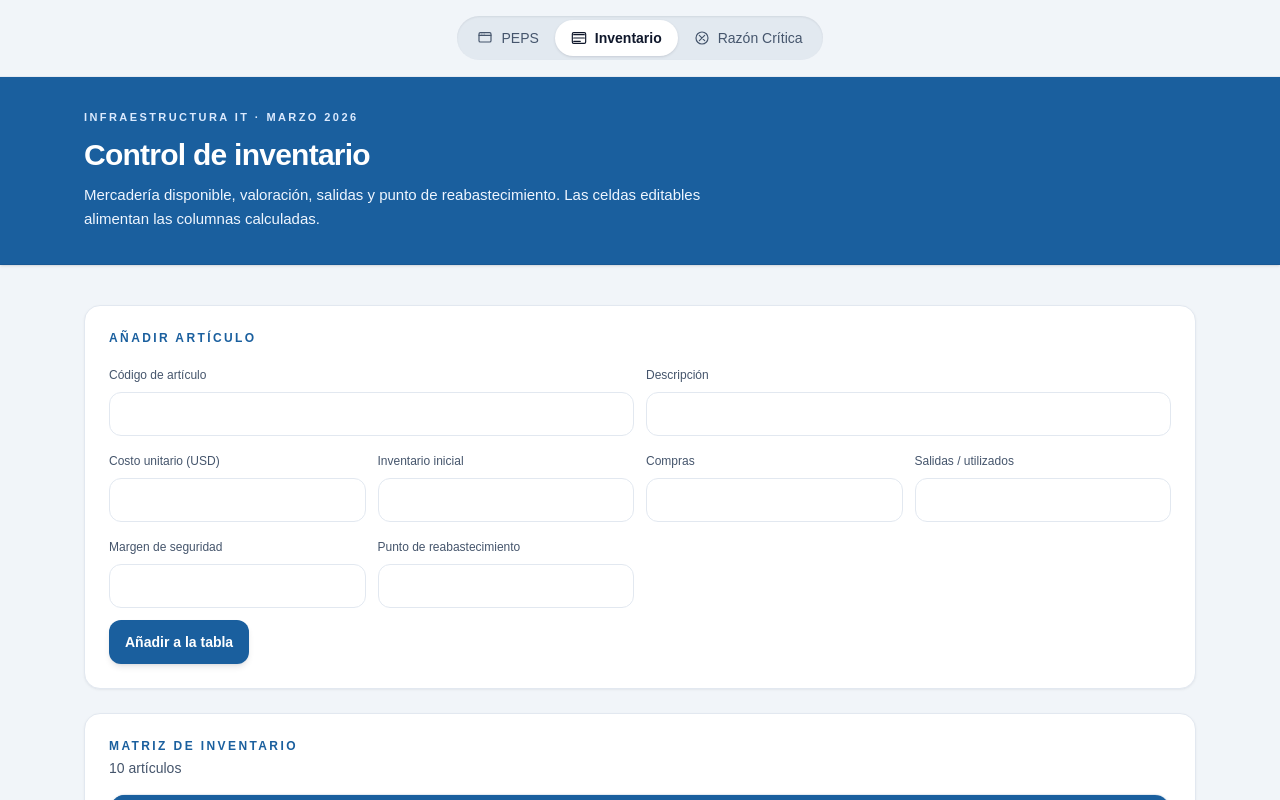
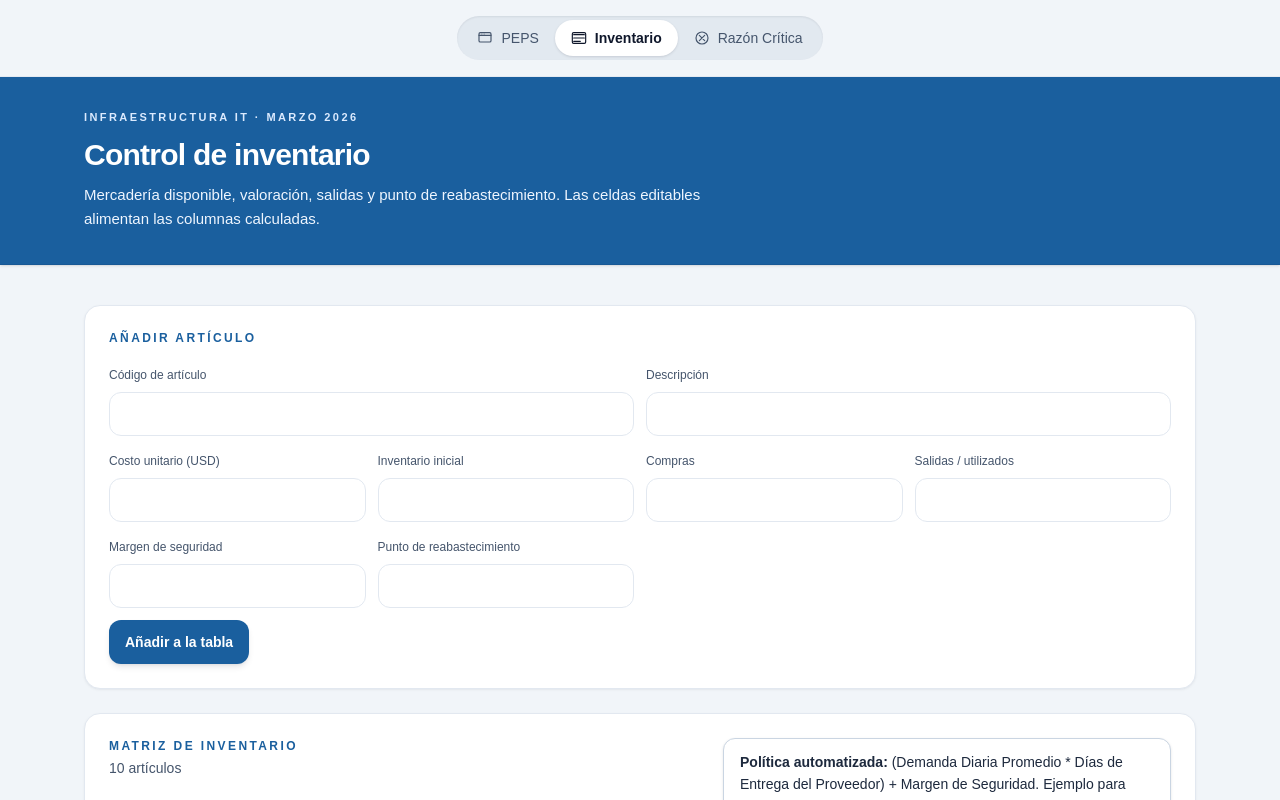
Before and after one commit to Carlosm99/xenia, a Next.js app: page / in a window 1280 px wide. Both pictures are taken after a click on the tab "Inventario". Shown: the top 800 px of the page. Built offline with nearby package versions, Linux system fonts and the light colour scheme.

Commit message:
politica

```diff
--- a/app/page.tsx
+++ b/app/page.tsx
@@ -1608,7 +1608,7 @@ export default function Home() {
           </section>
 
           <section className={cardClass}>
-            <div className="flex flex-col gap-2 sm:flex-row sm:items-end sm:justify-between">
+            <div className="flex flex-col gap-3 sm:gap-4 lg:flex-row lg:items-start lg:justify-between">
               <div>
                 <h2 className="text-[11px] font-semibold uppercase tracking-[0.2em] text-[#1A5F9E] sm:text-xs">
                   Matriz de inventario
@@ -1618,6 +1618,14 @@ export default function Home() {
                 </p>
                 <p className="mt-2 text-xs leading-snug text-slate-500 md:hidden">
                   Vista en tarjetas en móvil; tabla completa desde tablet.
+                </p>
+              </div>
+              <div className="max-w-md rounded-xl border border-slate-300 bg-white px-3 py-2.5 shadow-sm sm:px-4 sm:py-3">
+                <p className="text-sm leading-relaxed text-slate-800">
+                  <span className="font-semibold">Política automatizada:</span>{" "}
+                  (Demanda Diaria Promedio * Días de Entrega del Proveedor) +
+                  Margen de Seguridad. Ejemplo para SSD: (1 disco/día * 4 días
+                  de espera) + 3 de seguridad = 7 unidades.
                 </p>
               </div>
             </div>
```
